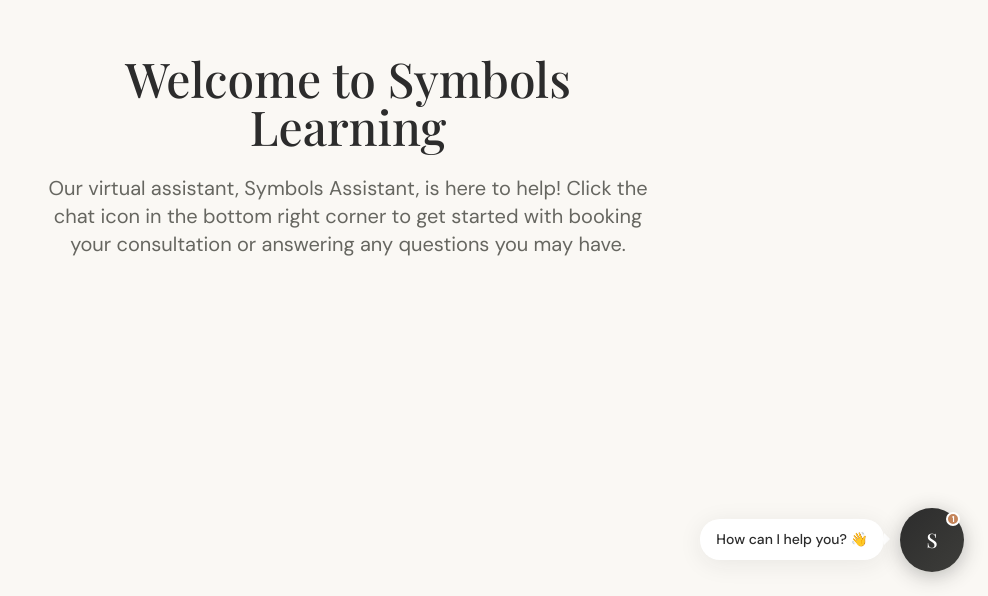
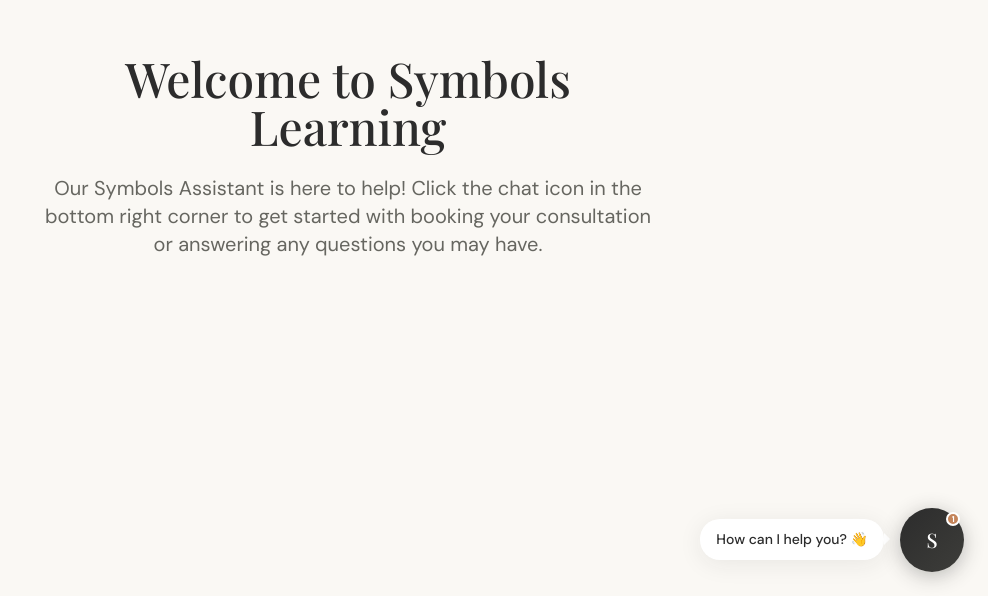
Before and after one commit to Harddiikk/symbols--learning, a React (Vite) app: page / in a window 1280 px wide. Shown: the part 204-800 px from the top of the page, without its empty margins (292-1280 px from the left). Built offline with nearby package versions, Linux system fonts and the light colour scheme.

Commit message:
chore(ui): shorten hero subtitle

```diff
--- a/src/App.jsx
+++ b/src/App.jsx
@@ -5,7 +5,7 @@
     <div className="min-h-screen bg-[#FAF8F4] flex flex-col items-center justify-center font-['DM_Sans']">
       <div className="text-center max-w-2xl px-6 -mt-20">
         <h1 className="text-5xl font-['Playfair_Display'] font-medium text-[#2C2C2C] mb-6">Welcome to Symbols Learning</h1>
-        <p className="text-xl text-[#666660]">Our virtual assistant, Symbols Assistant, is here to help! Click the chat icon in the bottom right corner to get started with booking your consultation or answering any questions you may have.</p>
+        <p className="text-xl text-[#666660]">Our Symbols Assistant is here to help! Click the chat icon in the bottom right corner to get started with booking your consultation or answering any questions you may have.</p>
       </div>
       <ChatWidget />
     </div>
```
